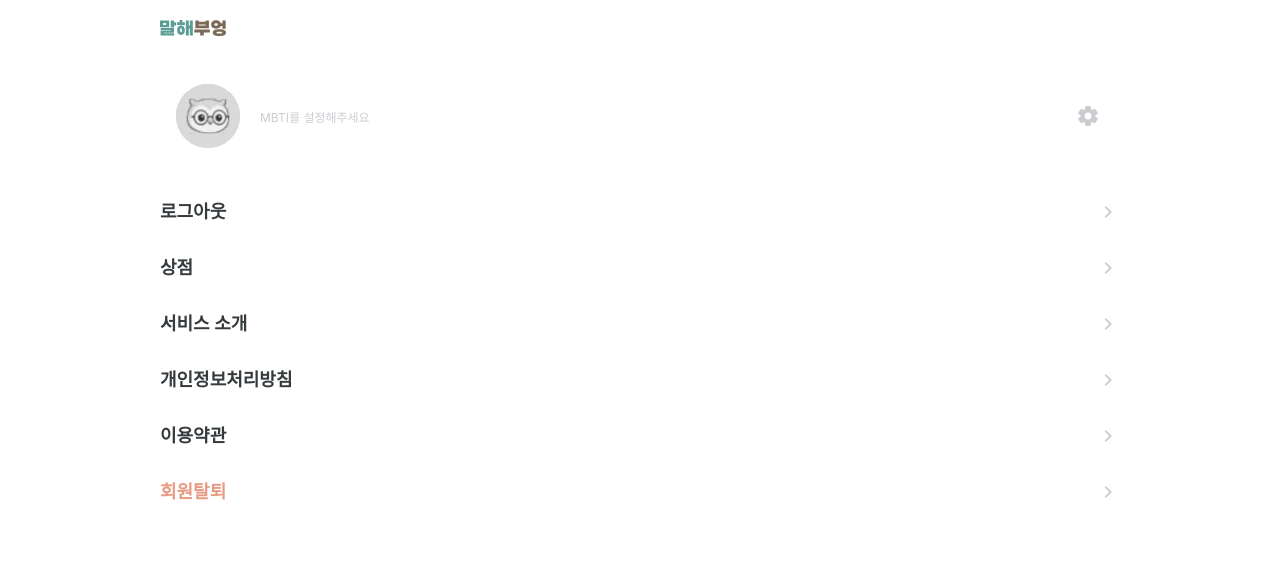
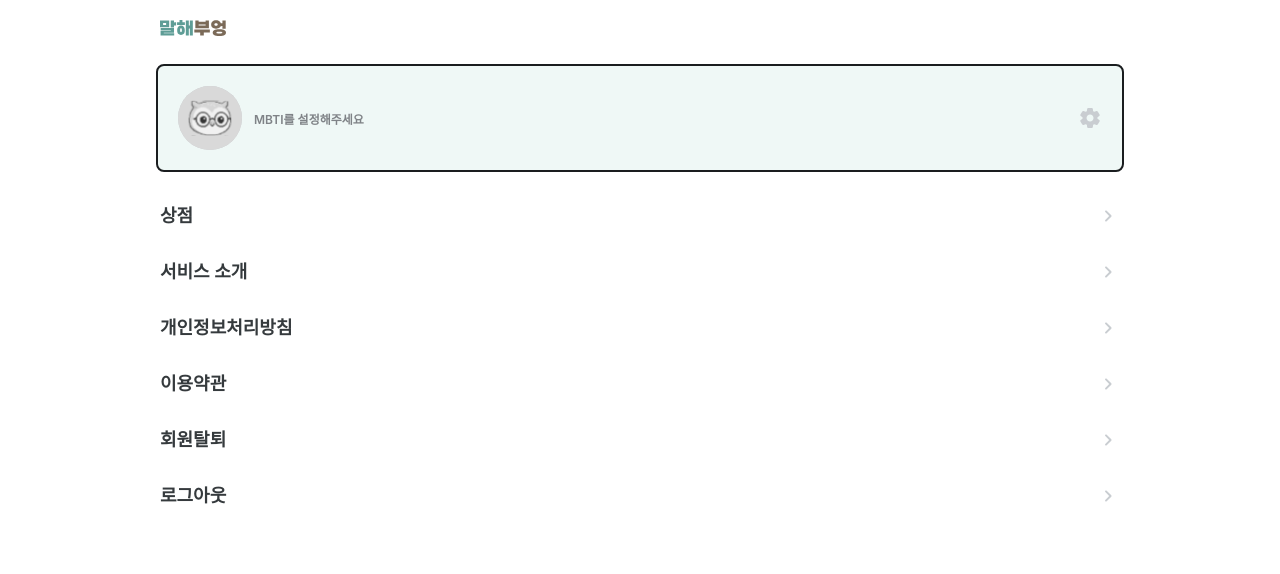
Before and after one commit to I5-Project/TALKY-OWL, a Next.js app: page /mypage in a window 1280 px wide. Shown: the top 574 px of the page. Built offline with nearby package versions, Linux system fonts and the light colour scheme; no server answers.

Commit message:
style: 마이페이지, 캘린더 메뉴 스타일 수정

```diff
--- a/src/app/(page)/mypage/edit/page.tsx
+++ b/src/app/(page)/mypage/edit/page.tsx
@@ -8,7 +8,7 @@ import Input from '@/components/ui/Input';
 import Select from '@/components/ui/Select';
 import Button from '@/components/ui/Button';
 import Spinner from '@/components/ui/Spinner';
-import PhotoCameraRoundedIcon from '@mui/icons-material/PhotoCameraRounded';
+import ImageIcon from '@mui/icons-material/Image';
 import { useUserMe, useUpdateProfile } from '@/domains/user/hooks';
 import { MBTI_OPTIONS } from '@/domains/user/constants';
 import { useProfileEditStore } from '@/stores/profileEditStore';
@@ -150,7 +150,7 @@ export default function ProfileEditPage() {
             className={styles.avatar__button}
             onClick={() => fileInputRef.current?.click()}
           >
-            <PhotoCameraRoundedIcon sx={{ fontSize: 16 }} />
+            <ImageIcon sx={{ fontSize: 16 }} />
             사진 변경
           </button>
         </div>
--- a/src/app/(page)/mypage/page.module.scss
+++ b/src/app/(page)/mypage/page.module.scss
@@ -9,12 +9,18 @@
 .profile {
   display: flex;
   align-items: center;
-  gap: fn.r(12);
+  justify-content: space-between;
   padding: fn.r(20);
   margin: fn.r(8) fn.r(16);
-  background-color: var(--bg-surface);
-  border-radius: fn.r(16);
+  background-color: var(--bg-surface-soft);
+  border-radius: fn.r(8);
+  border: 2px solid #{v.$color-black-700};
 
+  &__wrapper {
+    display: flex;
+    gap: fn.r(12);
+    align-items: center;
+  }
   &__info {
     display: flex;
     flex-direction: column;
@@ -32,20 +38,15 @@
   }
 
   &__badge {
-    @include m.text-caption;
+    @include m.text-label-s;
     align-self: flex-start;
-    padding: fn.r(2) fn.r(8);
-    background-color: var(--bg-secondary);
-    color: var(--text-secondary);
-    border-radius: fn.r(12);
+    color: var(--text-disabled);
   }
 
   &__setting {
     display: flex;
     align-items: center;
     justify-content: center;
-    width: fn.r(32);
-    height: fn.r(32);
     flex-shrink: 0;
     background: none;
     border: none;
@@ -70,10 +71,6 @@
     cursor: pointer;
     text-decoration: none;
     color: var(--text-primary);
-
-    &--danger {
-      color: var(--text-danger, #e74c3c);
-    }
   }
 
   &__label {
@@ -82,6 +79,5 @@
 
   &__arrow {
     color: var(--icon-secondary);
-    font-size: fn.r(20);
   }
 }
--- a/src/app/(page)/mypage/page.tsx
+++ b/src/app/(page)/mypage/page.tsx
@@ -48,10 +48,12 @@ export default function MyPage() {
     <>
       <main className={styles.main}>
         <section className={styles.profile}>
-          <Avatar size="l" src={user?.profileImageUrl ?? undefined} />
-          <div className={styles.profile__info}>
-            <span className={styles.profile__name}>{displayName}</span>
-            <span className={styles.profile__badge}>{user?.mbti ?? 'MBTI를 설정해주세요'}</span>
+          <div className={styles.profile__wrapper}>
+            <Avatar size="l" src={user?.profileImageUrl ?? undefined} />
+            <div className={styles.profile__info}>
+              <span className={styles.profile__name}>{displayName}</span>
+              <span className={styles.profile__badge}>{user?.mbti ?? 'MBTI를 설정해주세요'}</span>
+            </div>
           </div>
           <Link href="/mypage/edit" className={styles.profile__setting} aria-label="설정">
             <SettingsRoundedIcon sx={{ fontSize: 24 }} />
@@ -59,15 +61,6 @@ export default function MyPage() {
         </section>
 
         <nav className={styles.menu}>
-          <button
-            type="button"
-            className={styles.menu__item}
-            onClick={() => setLogoutOpen(true)}
-          >
-            <span className={styles.menu__label}>로그아웃</span>
-            <ChevronRightRoundedIcon className={styles.menu__arrow} />
-          </button>
-
           {LINK_ITEMS.map((item) =>
             isPreparing(item.key) ? (
               <button
@@ -77,12 +70,12 @@ export default function MyPage() {
                 onClick={() => showToast('준비중입니다.')}
               >
                 <span className={styles.menu__label}>{item.label}</span>
-                <ChevronRightRoundedIcon className={styles.menu__arrow} />
+                <ChevronRightRoundedIcon className={styles.menu__arrow} sx={{ fontSize: 24 }} />
               </button>
             ) : (
               <Link key={item.key} href={item.href} className={styles.menu__item}>
                 <span className={styles.menu__label}>{item.label}</span>
-                <ChevronRightRoundedIcon className={styles.menu__arrow} />
+                <ChevronRightRoundedIcon className={styles.menu__arrow} sx={{ fontSize: 24 }} />
               </Link>
             ),
           )}
@@ -93,6 +86,11 @@ export default function MyPage() {
             onClick={() => router.push('/mypage/withdraw')}
           >
             <span className={styles.menu__label}>회원탈퇴</span>
+            <ChevronRightRoundedIcon className={styles.menu__arrow} sx={{ fontSize: 24 }} />
+          </button>
+
+          <button type="button" className={styles.menu__item} onClick={() => setLogoutOpen(true)}>
+            <span className={styles.menu__label}>로그아웃</span>
             <ChevronRightRoundedIcon className={styles.menu__arrow} />
           </button>
         </nav>
--- a/src/components/ui/Button.module.scss
+++ b/src/components/ui/Button.module.scss
@@ -8,7 +8,7 @@
   width: 100%;
   height: fn.r(52);
   padding: 0 fn.r(12);
-  border-radius: fn.r(12);
+  border-radius: fn.r(8);
   font-family: v.$font-family-base;
   font-size: v.$font-size-body-m;
   font-weight: v.$font-weight-semibold;
--- a/src/components/ui/Tabs.tsx
+++ b/src/components/ui/Tabs.tsx
@@ -3,9 +3,9 @@
 import type { TabsProps } from '@/types/ui';
 import styles from '@/components/ui/Tabs.module.scss';
 
-export default function Tabs({ tabs, activeId, onChange }: TabsProps) {
+export default function Tabs({ tabs, activeId, onChange, className }: TabsProps) {
   return (
-    <div className={styles.tabs} role="tablist">
+    <div className={`${styles.tabs} ${className ?? ''}`} role="tablist">
       {tabs.map((tab) => (
         <button
           key={tab.id}
--- a/src/types/ui.ts
+++ b/src/types/ui.ts
@@ -13,4 +13,5 @@ export interface TabsProps {
   tabs: Tab[]
   activeId: string
   onChange: (id: string) => void
+  className?: string
 }
```
Also changed, not shown: src/app/(page)/calendar/page.module.scss (+7 -5 lines), src/app/(page)/calendar/page.tsx (+14 -5 lines), src/app/(page)/mypage/edit/page.module.scss (+6 -6 lines), src/components/calendar/CalendarView.tsx (+5 -5 lines).
